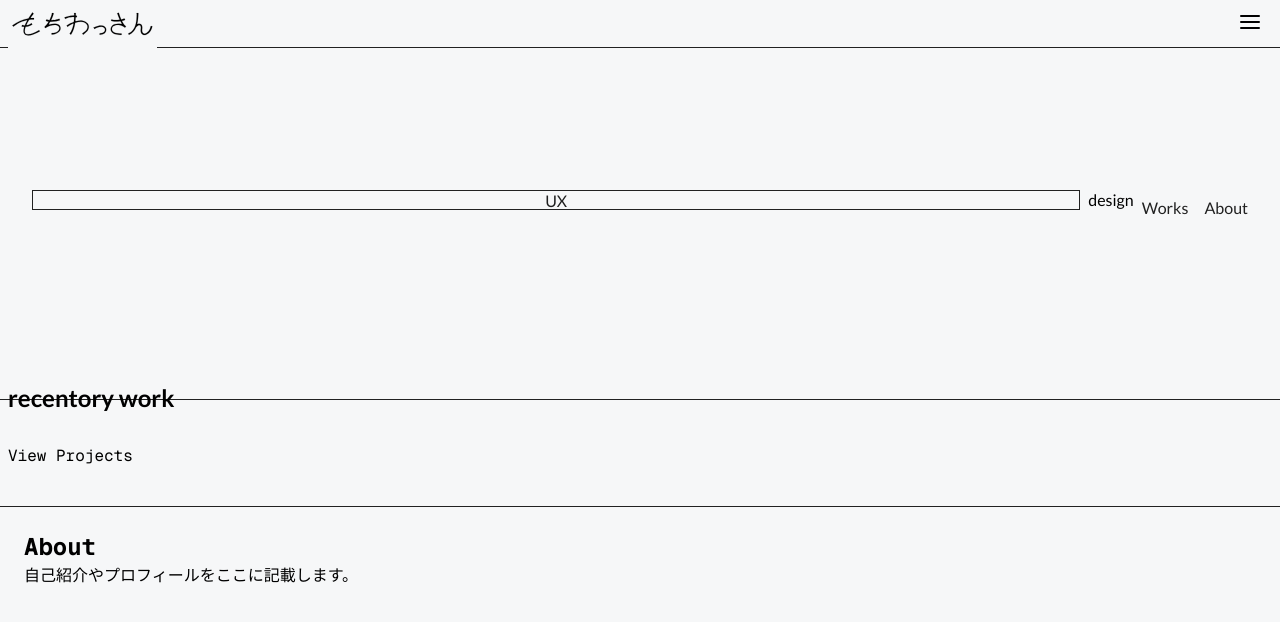
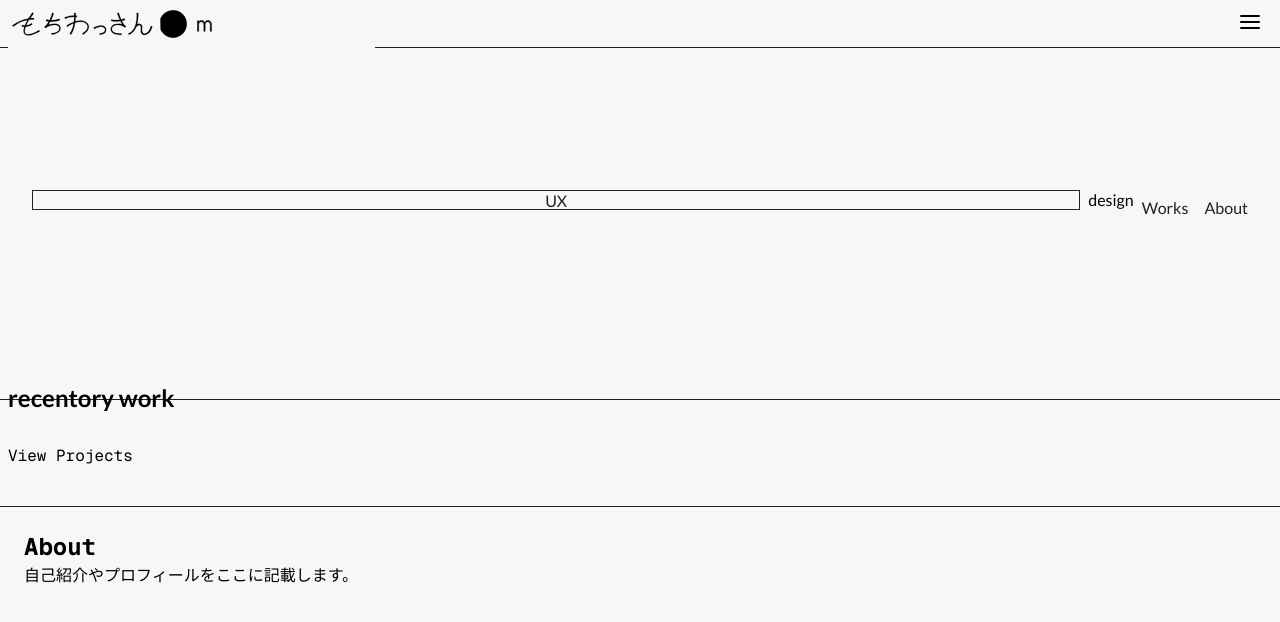
Before and after one commit to mochissant/portfolio-site, a Next.js app: page / in a window 1280 px wide. Shown: the top 622 px of the page. Built offline with nearby package versions, Linux system fonts and the light colour scheme.

Commit message:
Assistant checkpoint: Add circle and EG logos to header
Assistant generated file changes:
- app/components/Header.tsx: Add circle and EG logos to header, Import additional logos

---

User prompt:

それらをヘッダーに追加で表示して

```diff
--- a/app/components/Header.tsx
+++ b/app/components/Header.tsx
@@ -6,7 +6,7 @@ import { useState } from 'react';
 import Modal from './Modal';
 import Link from 'next/link'
 import { motion, useTransform, useMotionValue } from "framer-motion";
-import { MochissantLogo } from '../assets/logos';
+import { MochissantLogo, MochissantCircleLogo, EgMochissantLogo } from '../assets/logos';
 import { MenuIcon, CloseIcon } from '../assets/icons';
 
 export default function Header() {
@@ -21,6 +21,8 @@ export default function Header() {
         <Link href="/" className="moveHeader header-h1">
           <div className="moveHeader">
             <MochissantLogo className="h-6" color="var(--main-color)" />
+            <MochissantCircleLogo className="h-6" color="var(--main-color)" />
+            <EgMochissantLogo className="h-6" color="var(--main-color)" />
           </div>
         </Link>
       <button onClick={toggleModalOpen}>
```
